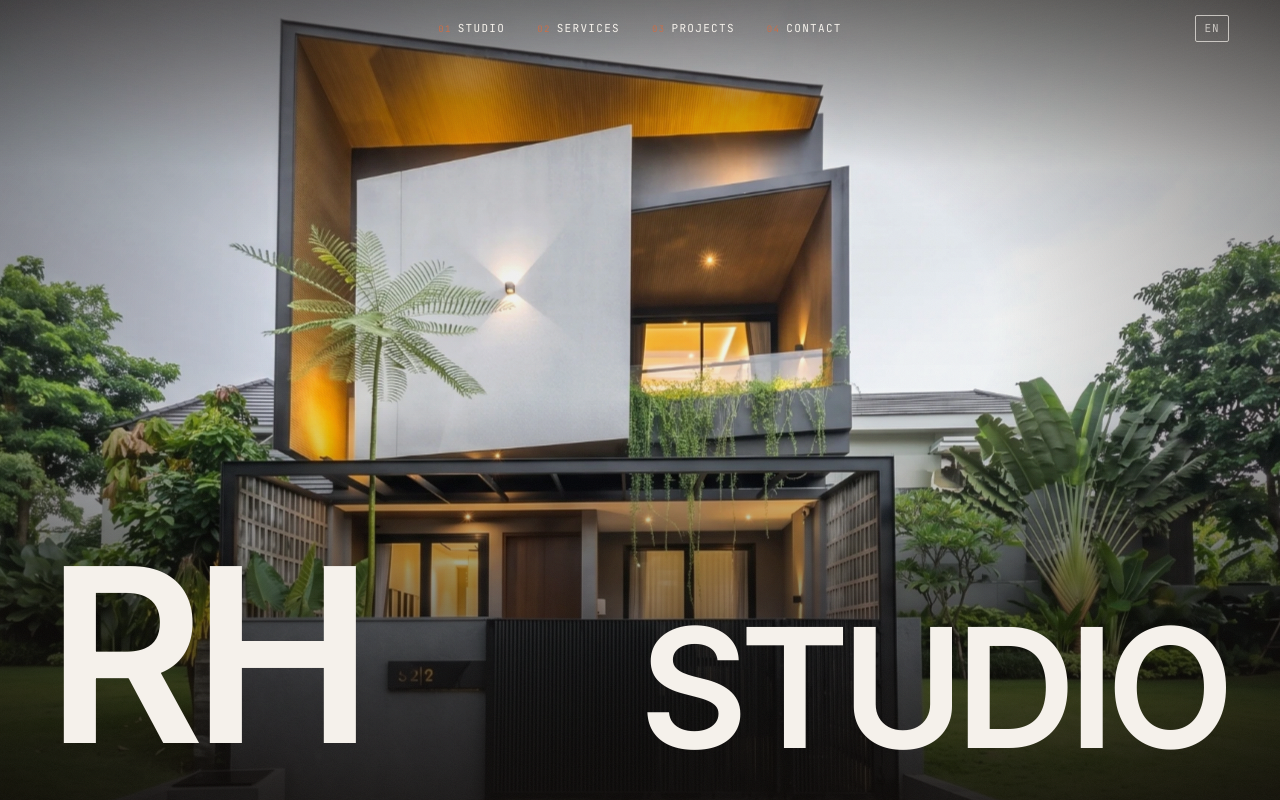
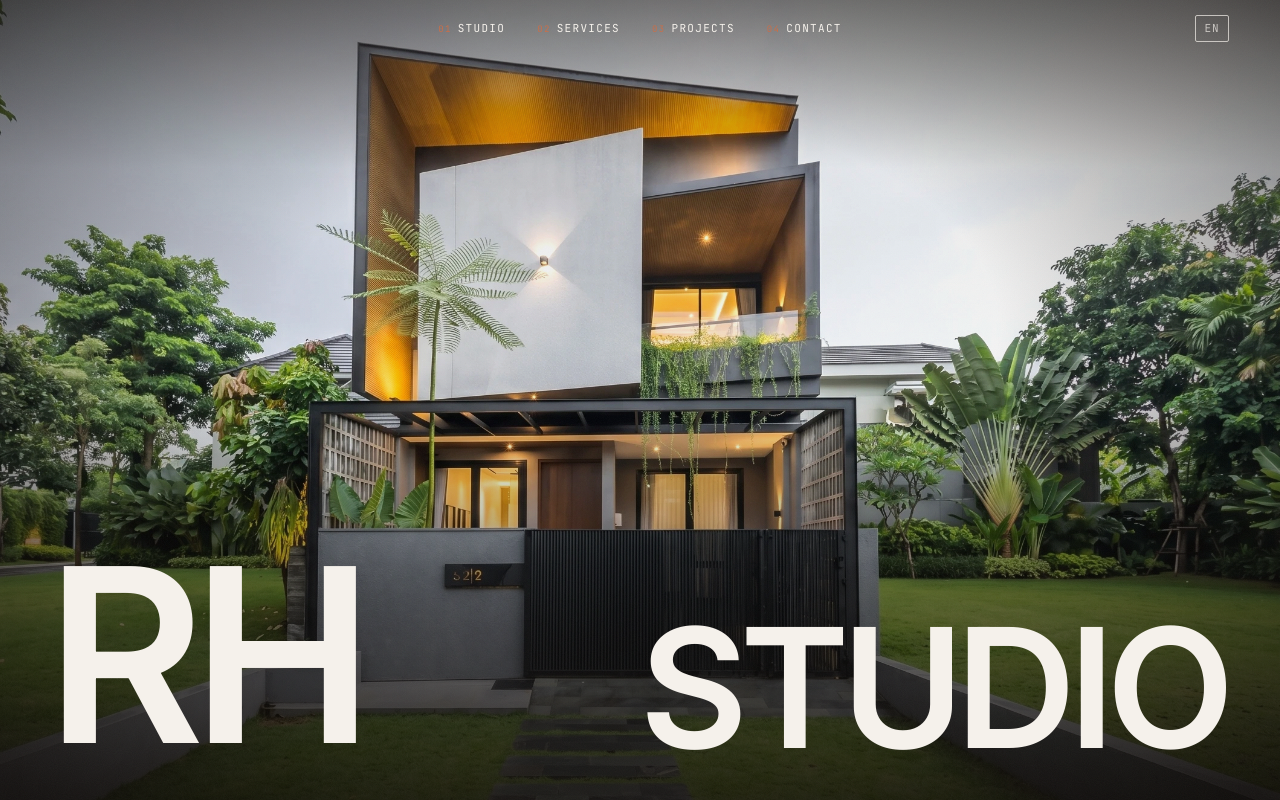
Before and after one commit to elvanrafif/RH-LANDING, a React (Vite) app: page / in a window 1280 px wide. Shown: the top 800 px of the page. Built offline with nearby package versions, Linux system fonts and the light colour scheme; no server answers.

Commit message:
perf(hero): preserve CMS image quality

```diff
--- a/src/data/projectsApi.ts
+++ b/src/data/projectsApi.ts
@@ -8,8 +8,13 @@ export const CMS_URL = import.meta.env.VITE_DIRECTUS_URL
   ?? (import.meta.env.DEV ? '/cms' : 'https://cms.rhstudioarsitek.my.id');
 const BASE = CMS_URL;
 
-const asset = (id: string, width?: number) =>
-  `${BASE}/assets/${id}${width ? `?width=${width}` : ''}`;
+const asset = (id: string, width?: number, format?: string) => {
+  const params = new URLSearchParams();
+  if (width) params.set('width', String(width));
+  if (format) params.set('format', format);
+  const query = params.toString();
+  return `${BASE}/assets/${id}${query ? `?${query}` : ''}`;
+};
 
 // Directus hands back `img` as a file id and `gallery` as junction rows; the
 // components want plain URLs, so the shape they see stays exactly as it was
@@ -64,7 +69,7 @@ export const loadHeroImages = (): Promise<string[]> =>
       return (heroSettled = rows
         .map((item: any) => item.image ?? item.img ?? item.file ?? item.asset)
         .filter(Boolean)
-        .map((id: string | { id?: string }) => asset(typeof id === 'string' ? id : id.id ?? '', 900)));
+        .map((id: string | { id?: string }) => asset(typeof id === 'string' ? id : id.id ?? '', undefined, 'webp')));
     })
     .catch((err) => {
       console.error('[hero_image] gagal memuat dari Directus:', err);
--- a/src/features/hero/HeroTwo.css
+++ b/src/features/hero/HeroTwo.css
@@ -26,15 +26,21 @@
     will-change: auto;
   }
 }
+.h2__bg picture {
+  display: block;
+  width: 100%;
+  height: 100%;
+}
+
 .h2__bg-img {
   width: 100%;
-  height: 115%;
+  height: 100%;
   max-width: none;
   object-fit: cover;
   object-position: calc(50% - 60px) 35%;
   filter: brightness(1.05) saturate(1.05);
-  animation: h2-kenburns 8s ease-in-out 0.5s infinite alternate;
-  will-change: transform;
+  animation: none;
+  will-change: auto;
 }
 @keyframes h2-kenburns {
   from { transform: scale(1.0) translate(0%, 0%); }
@@ -45,9 +51,7 @@
    karena GPU mobile tidak bisa composite-nya smooth bersama parallax parent */
 @media (pointer: coarse) {
   .h2__bg-img {
-    animation: none;
-    transform: scale(1.04) translate(0%, 0%);
-    will-change: auto;
+    transform: none;
   }
 }
 
--- a/src/features/hero/HeroTwo.tsx
+++ b/src/features/hero/HeroTwo.tsx
@@ -29,11 +29,14 @@ export const HeroTwo: React.FC = () => {
   return (
     <section id="top" className="h2">
       <figure ref={bgRef} className="h2__bg" aria-hidden="true">
-        <img
-          className="h2__bg-img"
-          src={heroImages[0] ?? heroBg}
-          alt=""
-        />
+        <picture>
+          {heroImages[0] && <source media="(max-width: 700px)" srcSet={heroImages[0]} />}
+          <img
+            className="h2__bg-img"
+            src={heroImages[0] ?? heroBg}
+            alt=""
+          />
+        </picture>
         <div className="h2__vignette" />
         <div className="h2__overlay" />
       </figure>
```
